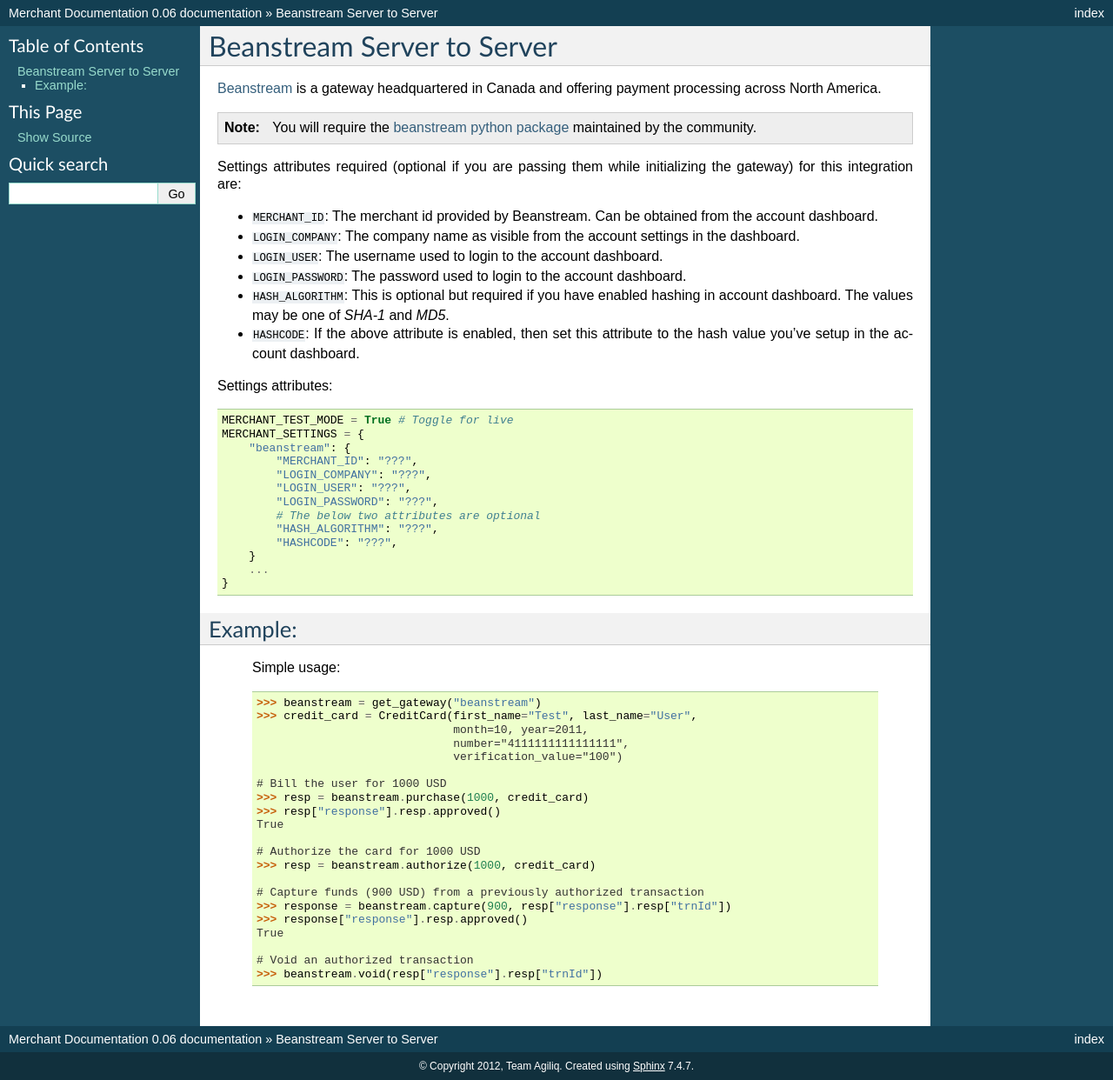
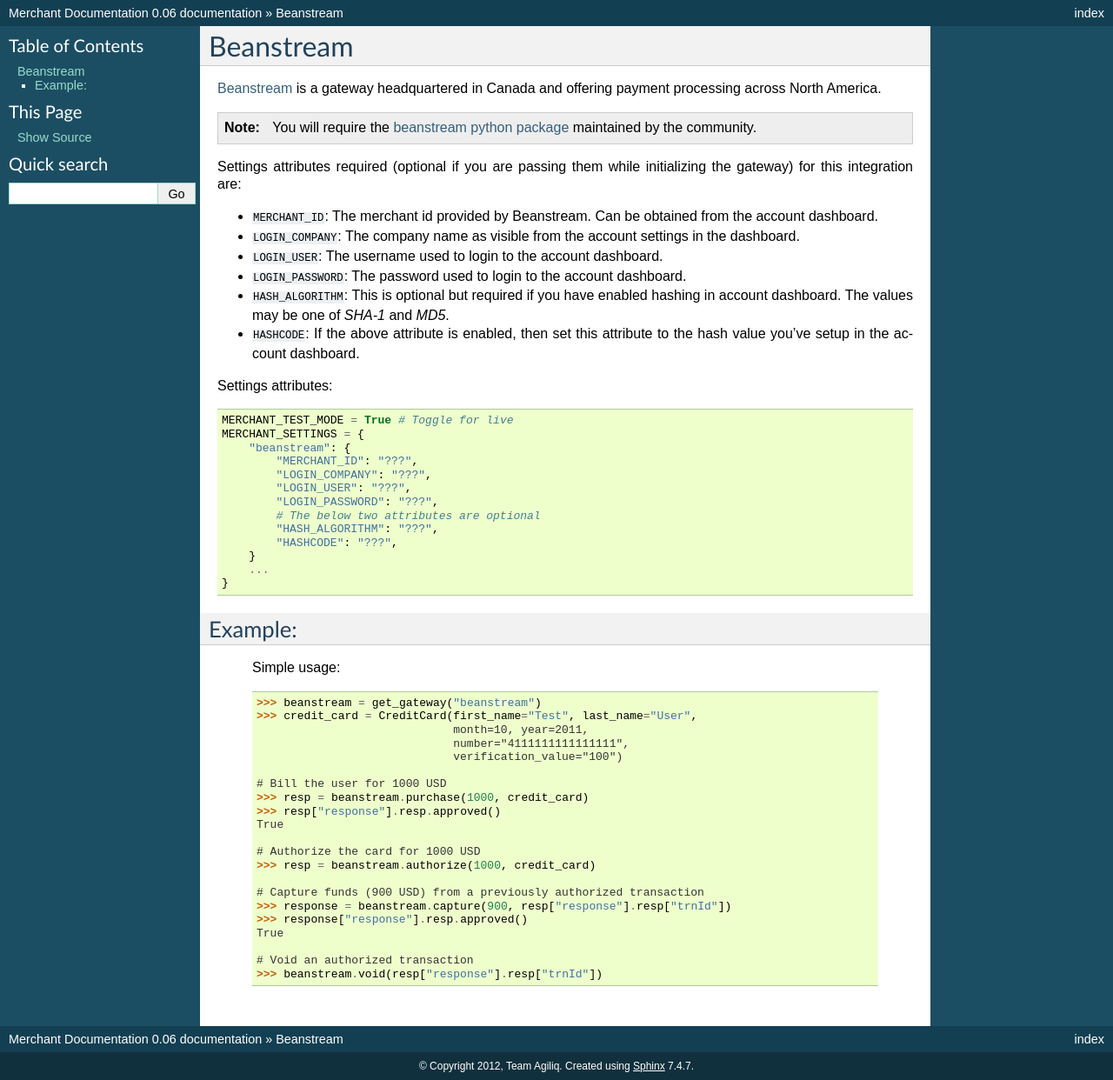
Before and after one commit to agiliq/merchant, a Sphinx documentation site: the page built from docs/gateways/beanstream_gateway.rst, in a window 1280 px wide. Shown: the whole page at 87% size. Built offline with Sphinx 7.4.7, drawn with Linux system fonts in a browser that asks for light colours.

Commit message:
Changed the doc title to make it clearer.

```diff
--- a/docs/gateways/beanstream_gateway.rst
+++ b/docs/gateways/beanstream_gateway.rst
@@ -1,6 +1,6 @@
------------------------------
-Beanstream Server to Server
------------------------------
+-----------
+Beanstream
+-----------
 
 `Beanstream`_ is a gateway headquartered in Canada and offering payment processing
 across North America.
```
